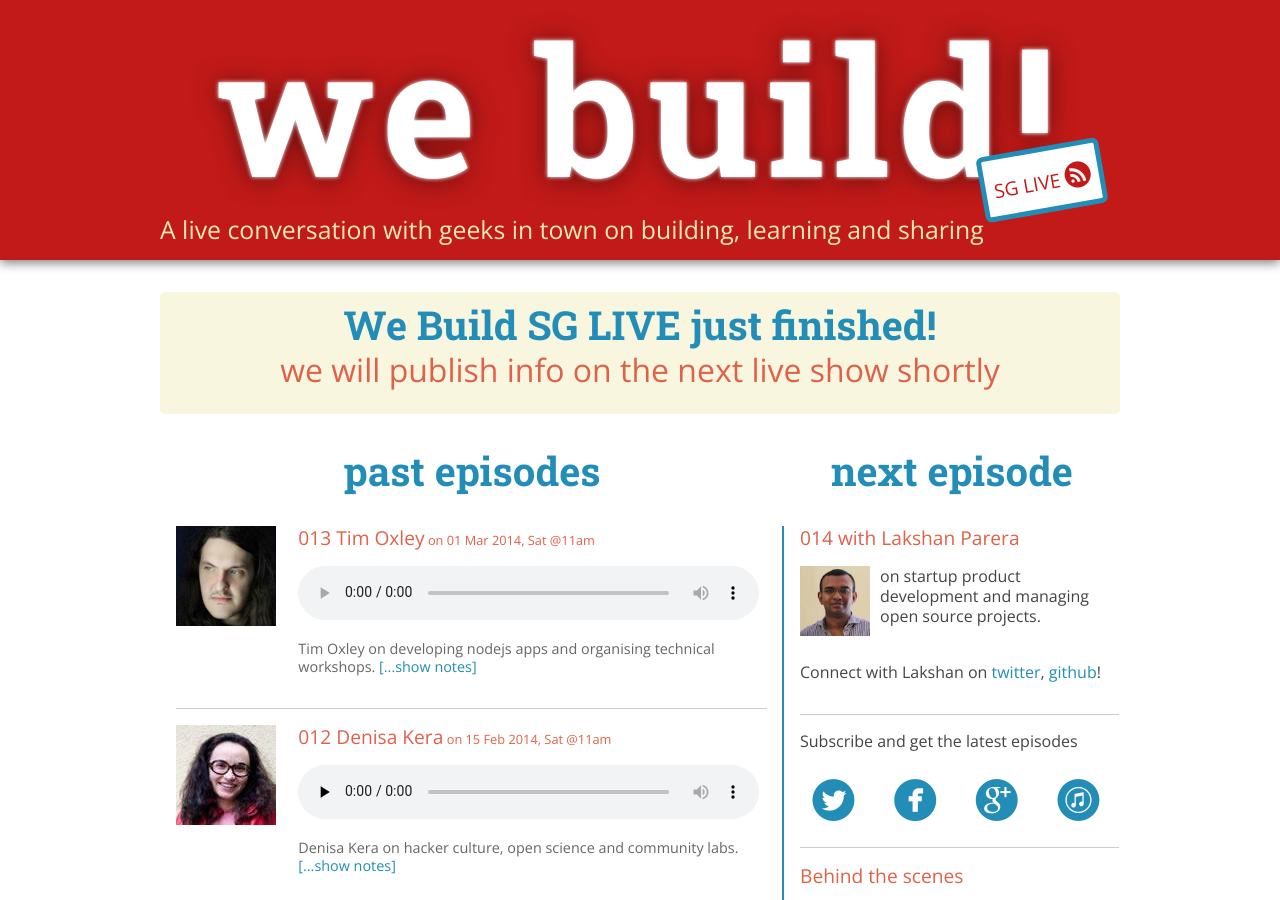
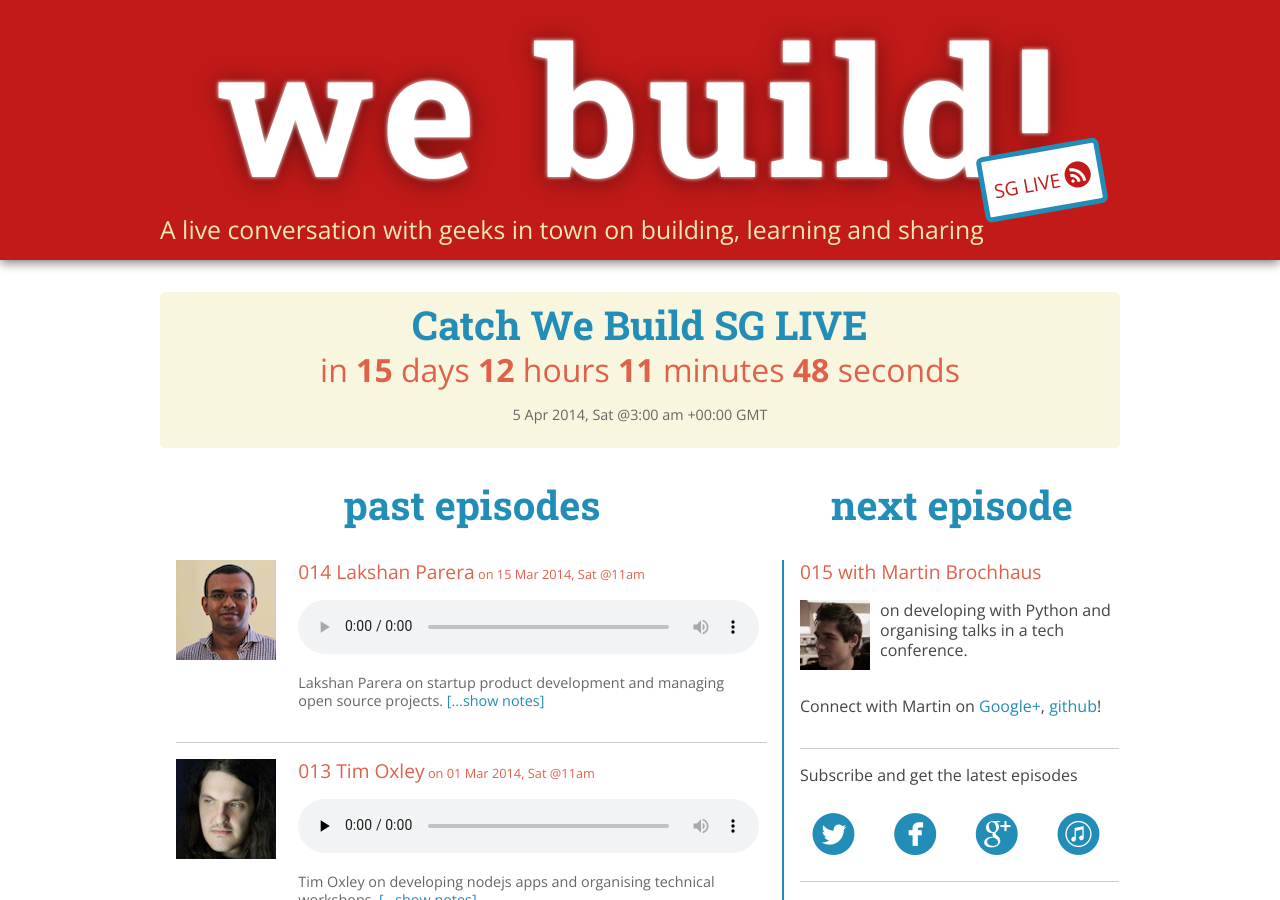
Before and after one commit to webuildsg/live, a Jekyll site: the page built from index.html, in a window 1280 px wide and 900 px high. Built offline with Jekyll 4.4.1, drawn with Linux system fonts in a browser that asks for light colours; Markdown is read by kramdown in place of the engine named in the settings.

Commit message:
added lakshan's episode and martin's upcoming episode

```diff
--- a/_config.yml
+++ b/_config.yml
@@ -10,8 +10,8 @@ exclude: ['sass', 'node_modules', 'Gruntfile.js', 'package.json', 'readme.md', '
 markdown: redcarpet
 url: http://live.webuild.sg
 
-next_guest: Lakshan Parera
-next_episode: "014"
-next_profile: /img/014-lakshan-parera-profile.jpg
-next_topic: startup product development and managing open source projects.
-next_connect: Connect with Lakshan on <a href="https://twitter.com/laktek">twitter</a>, <a href="http://github.com/laktek">github</a>!
+next_guest: Martin Brochhaus
+next_episode: "015"
+next_profile: /img/015-martin-brochhaus-profile.jpg
+next_topic: developing with Python and organising talks in a tech conference.
+next_connect: Connect with Martin on <a href="https://plus.google.com/+MartinBrochhaus">Google+</a>, <a href="https://github.com/mbrochh">github</a>!
--- a/js/script.input.js
+++ b/js/script.input.js
@@ -6,7 +6,7 @@
             hours: 0,
             minutes: 0
         },
-        podcastTimeString: '2014-03-15 11:00 +0800',
+        podcastTimeString: '2014-04-05 11:00 +0800',
         timeFormatString: 'YYYY-MM-DD HH:mm Z',
         preMoment: {
             unit: "hours",
```
Also changed, not shown: _posts/2014-03-15-lakshan-parera.md (added, +73 -0 lines), img/015-martin-brochhaus-profile.jpg (added), script.js.
